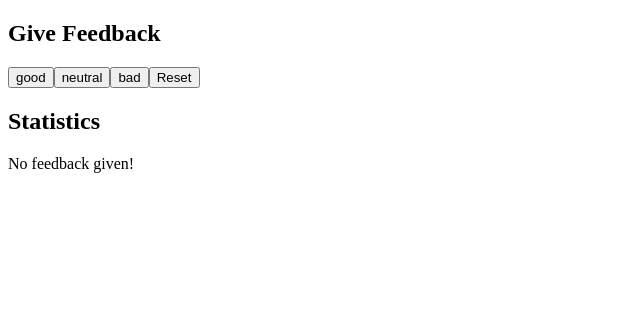
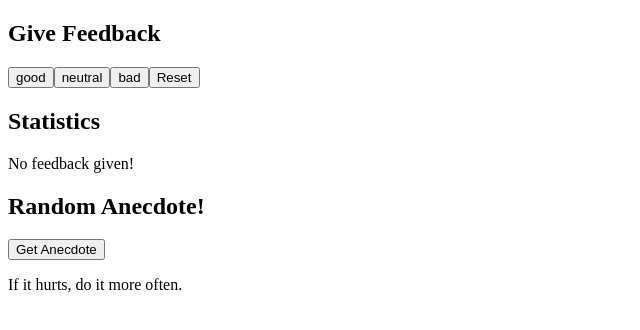
Before and after one commit to EmmanouilRichman/react-excercises-manny, a React (Vite) app in the folder lesson1/: page / in a window 1280 px wide. Shown: the top 330 px of the page, without its empty margins (0-640 px from the left). Built offline with nearby package versions, Linux system fonts and the light colour scheme.

Commit message:
1.12 answer

```diff
--- a/lesson1/src/App.jsx
+++ b/lesson1/src/App.jsx
@@ -33,11 +33,22 @@
 }
 
 const App = () => {
+   const anecdotes = [
+    'If it hurts, do it more often.',
+    'Adding manpower to a late software project makes it later!',
+    'The first 90 percent of the code accounts for the first 90 percent of the development time...The remaining 10 percent of the code accounts for the other 90 percent of the development time.',
+    'Any fool can write code that a computer can understand. Good programmers write code that humans can understand.',
+    'Premature optimization is the root of all evil.',
+    'Debugging is twice as hard as writing the code in the first place. Therefore, if you write the code as cleverly as possible, you are, by definition, not smart enough to debug it.',
+    'Programming without an extremely heavy use of console.log is same as if a doctor would refuse to use x-rays or blood tests when diagnosing patients.',
+    'The only way to go fast, is to go well.'
+  ]
   // save clicks of each button to its own state
   const [good, setGood] = useState(0)
   const [neutral, setNeutral] = useState(0)
   const [bad, setBad] = useState(0)
   const [all, setAll] = useState(0)
+  const [selected, setSelected] = useState(0)
 
   const handleGoodClick = () => {
     setGood(good + + 1)
@@ -62,6 +73,12 @@
     setNeutral(0)
   }
 
+  const getAnecdote = () => {
+    let position = Math.floor(Math.random() * anecdotes.length - 0)
+    console.log(position)
+    setSelected(position)
+  }
+
   return (
     <div>
       <h2>Give Feedback</h2>
@@ -73,6 +90,10 @@
 
       <h2>Statistics</h2>
       <Statistics good={good} neutral={neutral} bad={bad} all={all}/>
+
+      <h2>Random Anecdote!</h2>
+      <button onClick={getAnecdote}>Get Anecdote</button>
+      <p>{anecdotes[selected]}</p>
     </div>
   )
 }
```
